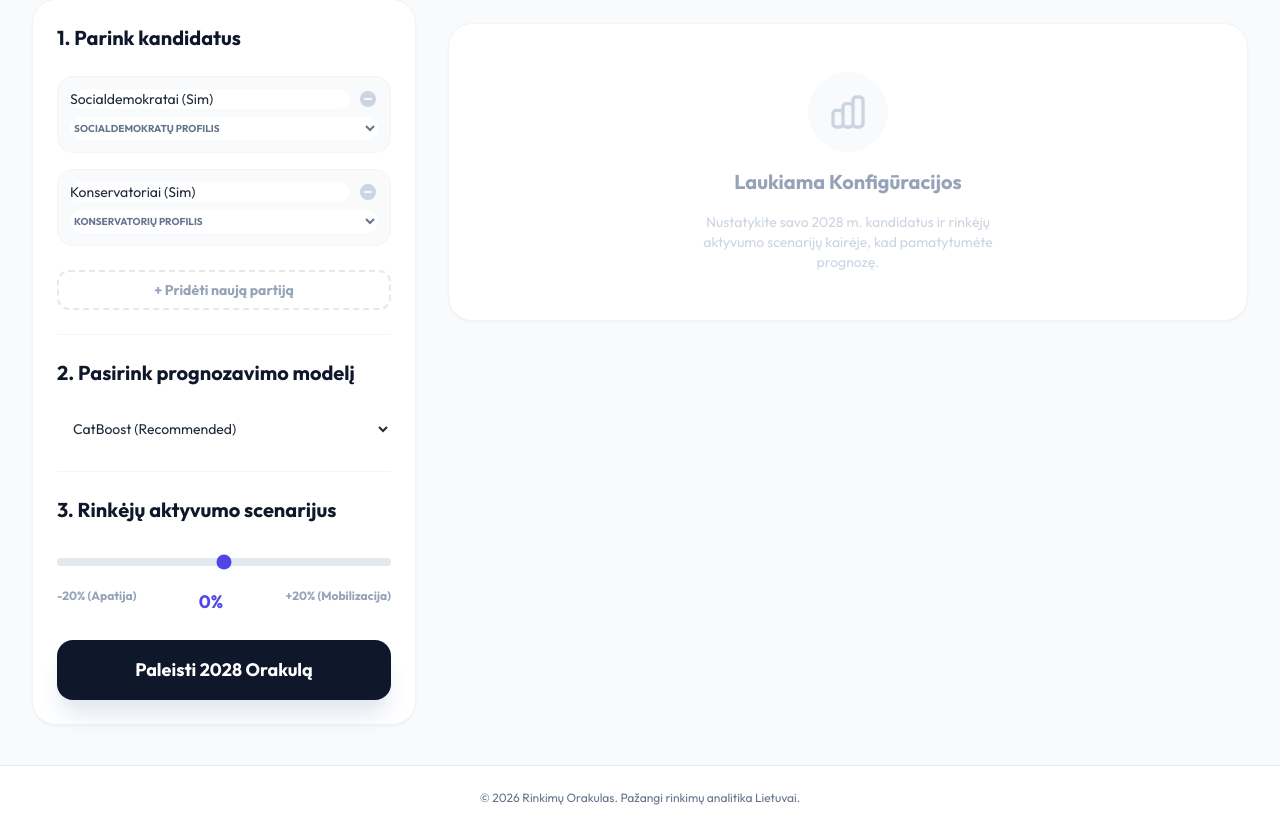
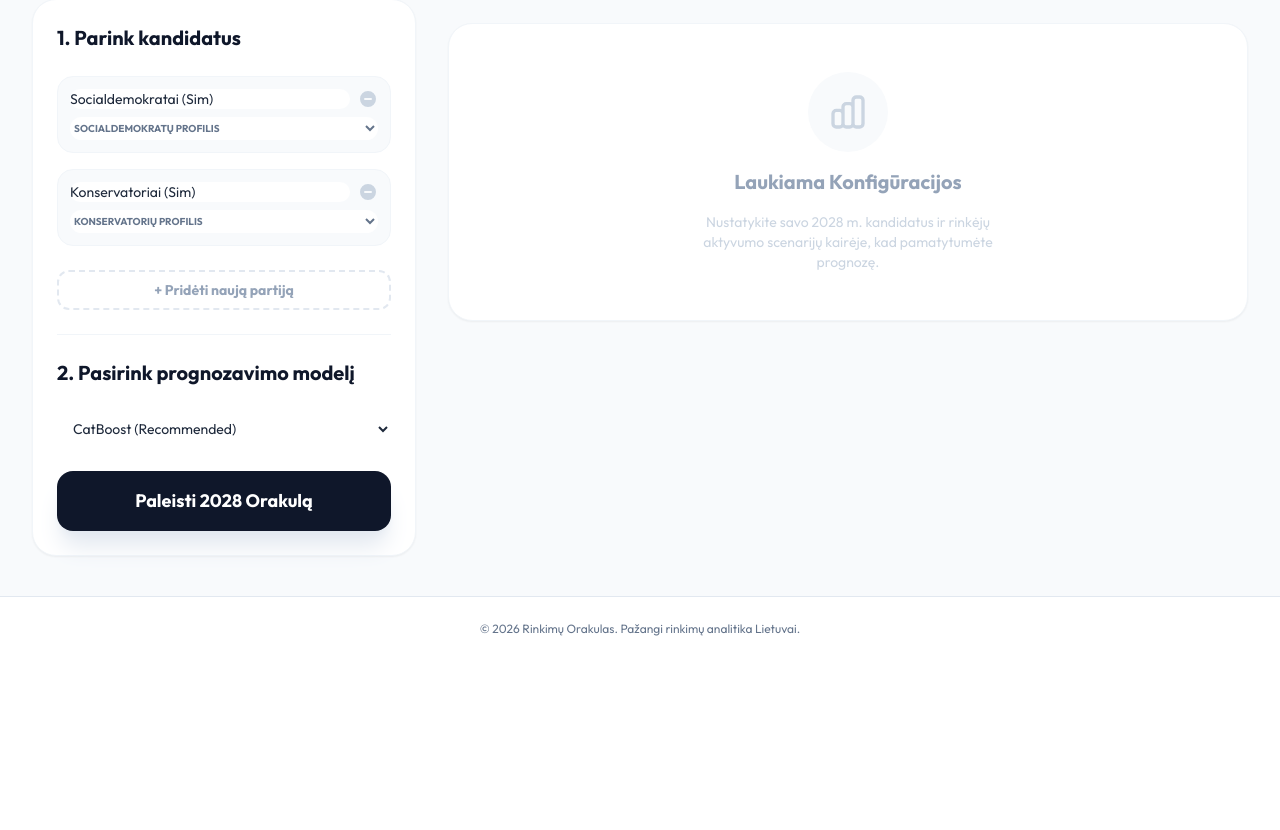
Before and after one commit to Neskanu/Rinkimu-Orakulas, a Flask app: page /forecast/ in a window 1280 px wide. Shown: the part 197-1027 px from the top of the page. After the commit the page ends 833 px from the top, so only its background shows below. Run offline with Flask 3, Linux system fonts and the light colour scheme; some libraries are stand-ins or nearby versions.

Commit message:
nedideli atvaizdavimo pataisymai

```diff
--- a/app/blueprints/dashboard/routes.py
+++ b/app/blueprints/dashboard/routes.py
@@ -263,7 +263,7 @@ def index():
                      hole=0.45, color='Party', color_discrete_map=color_map, custom_data=['Votes'])
 
     fig_pie.update_traces(textposition='inside', textinfo='percent', textfont=dict(size=12, color='white', family="Outfit"),
-        hovertemplate='<b>%{label}</b><br>Balsai: %{customdata[0]:,.0f}<br>Dalis: %{value:.2f}%<extra></extra>',
+        hovertemplate='<b>%{label}</b><br>Dalis: %{value:.2f}%<extra></extra>',
         marker=dict(line=dict(color='white', width=2)))
 
     fig_pie.update_layout(
--- a/templates/forecast/index.html
+++ b/templates/forecast/index.html
@@ -77,11 +77,11 @@
                     <option value="wnn">Wide Neural Network (WNN)</option>
                 </select>
 
-                <hr class="border-slate-100 my-6">
+                <!-- <hr class="border-slate-100 my-6">
 
-                <h2 class="text-xl font-bold text-slate-900">3. Rinkėjų aktyvumo scenarijus</h2>
+                <h2 class="text-xl font-bold text-slate-900">3. Rinkėjų aktyvumo scenarijus</h2> -->
 
-                <div class="space-y-4">
+                <div class="hidden"> <!-- čia buvo klasė space-y-4, bet panaikinta, nes slideris paslėptas -->
                     <input type="range" id="turnout-slider" min="-20" max="20" value="0"
                         class="w-full h-2 bg-slate-200 rounded-lg appearance-none cursor-pointer accent-indigo-600">
                     <div class="flex justify-between text-xs font-bold text-slate-400">
```
